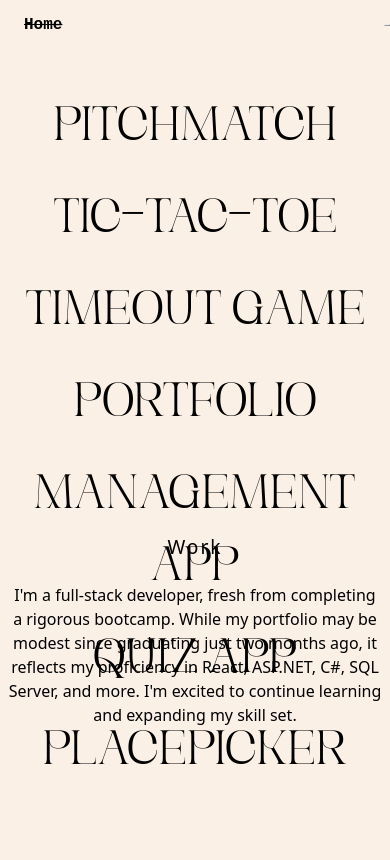
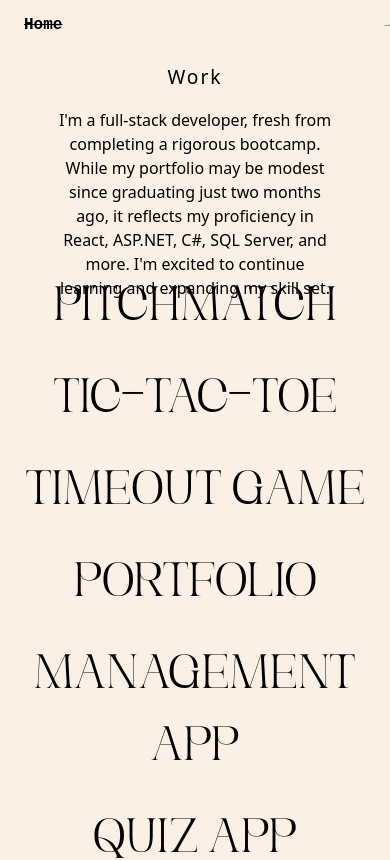
Before and after one commit to AgustinaScapusio/AgustinaPortfolio, a React (Vite) app: page /work in a window 390 px wide. Shown: the top 860 px of the page. Built offline with nearby package versions, Linux system fonts and the light colour scheme.

Commit message:
Add styling and button for Challenge App

```diff
--- a/src/pages/Work.css
+++ b/src/pages/Work.css
@@ -1,3 +1,4 @@
+
 .work {
     display: flex;
     flex-direction: row;
@@ -83,6 +84,9 @@
     .work {
         display: flex;
         flex-direction: column;
+        align-items: center;
+        justify-content: center;
+
     }
     .button-work {
         display: flex;
@@ -94,19 +98,18 @@
         margin: 60px 0px;
         width: 100%;
         left:0px;
+        top: 200px;
+
 
     }
     .paragraph-work {
-        display: flex;
-        flex-direction: column;
-        justify-content: center;
-        align-items: center;
-        width: 100%;
-        margin-bottom: 0;
-        margin-left: 20px;
-        position: relative;
-        top:500px;
-        left: -20px;
+        width: 75%;
+        margin: 50px auto;
+        position: static;
+        top: auto;
+        left: auto;
+        right: auto;
+
     }
     .paragraph-work h4 {
         font-size: larger;
--- a/src/pages/Work.tsx
+++ b/src/pages/Work.tsx
@@ -28,9 +28,7 @@ export default function Work() {
                 <Button text='Management App' onClick={() => window.open('https://management-project-six.vercel.app/', '_blank')} />
                 <Button text='Quiz App' onClick={() => window.open('https://quiz-app-two-lovat.vercel.app/', '_blank')} />
                 <Button text='Placepicker' onClick={() => window.open('https://placepicker-psi.vercel.app/', '_blank')} />
-
-
-
+                <Button text='Challenge App' onClick={() => window.open('https://animating-framemotion.vercel.app/', '_blank')} />
             </div>
         </div>
     );
```
